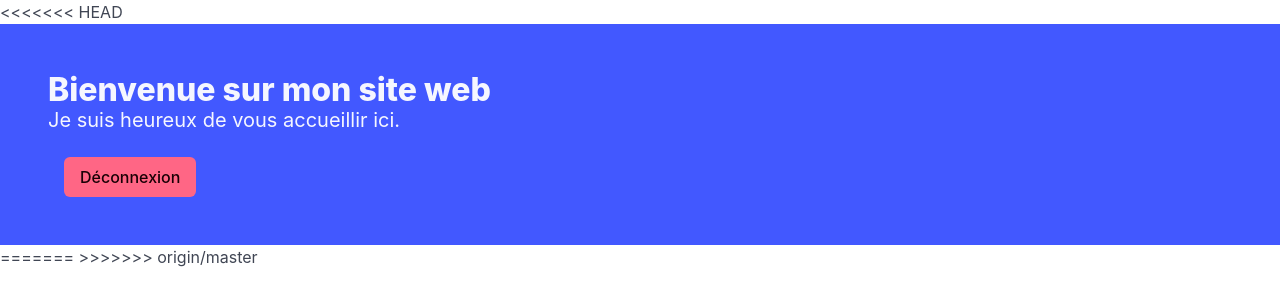
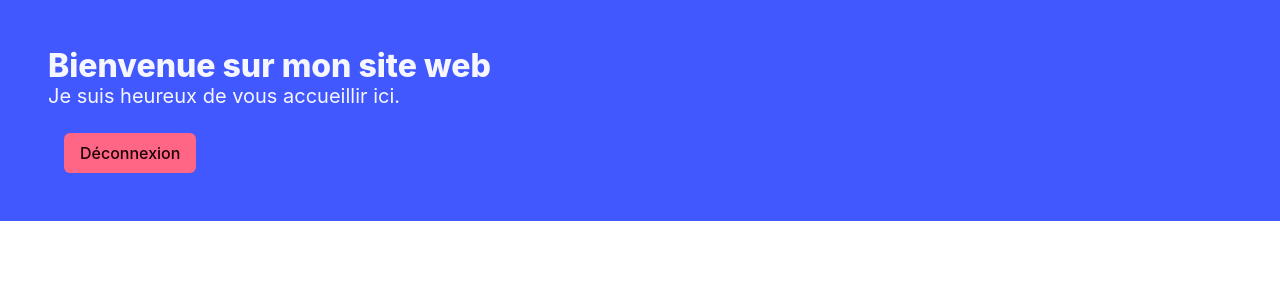
Before and after one commit to stephanejob-web/ModuleConnexion, a PHP site: page / in a window 1280 px wide. Shown: the top 306 px of the page. Run offline with PHP 8.4, Linux system fonts and the light colour scheme; a stand-in replaces the project's code that opens the database connection.

Commit message:
refactoring

```diff
--- a/index.php
+++ b/index.php
@@ -3,17 +3,11 @@
 <head>
     <meta charset="UTF-8">
     <meta name="viewport" content="width=device-width, initial-scale=1">
-<<<<<<< HEAD
     <link rel="stylesheet" href="https://cdn.jsdelivr.net/npm/bulma@1.0.4/css/bulma.min.css">
     <title>Acceuil</title>
 </head>
 <body>
 <?php include 'hero.php'; ?>
-=======
     <title>Acceuil</title>
-</head>
-<body>
-
->>>>>>> origin/master
 </body>
 </html>
```
